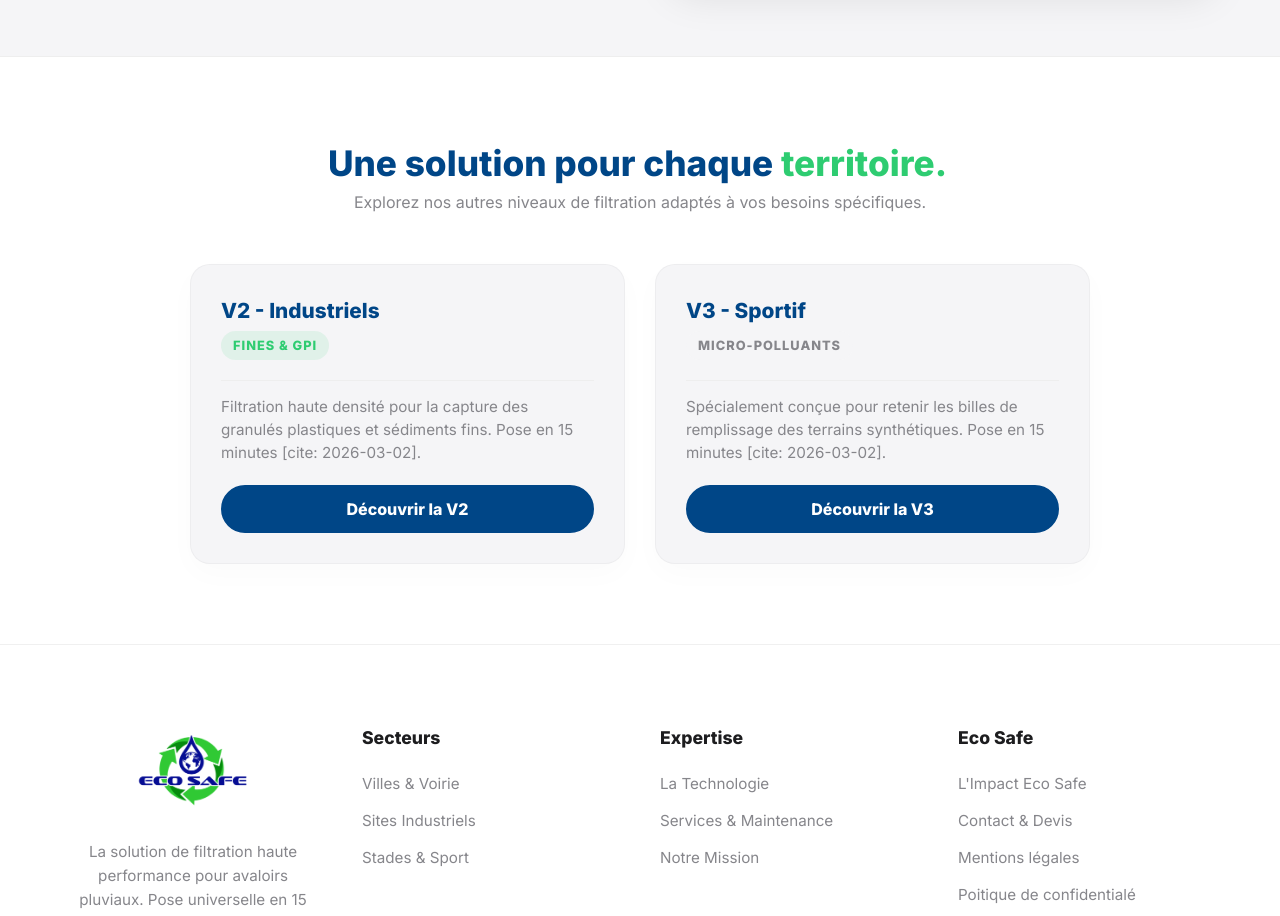
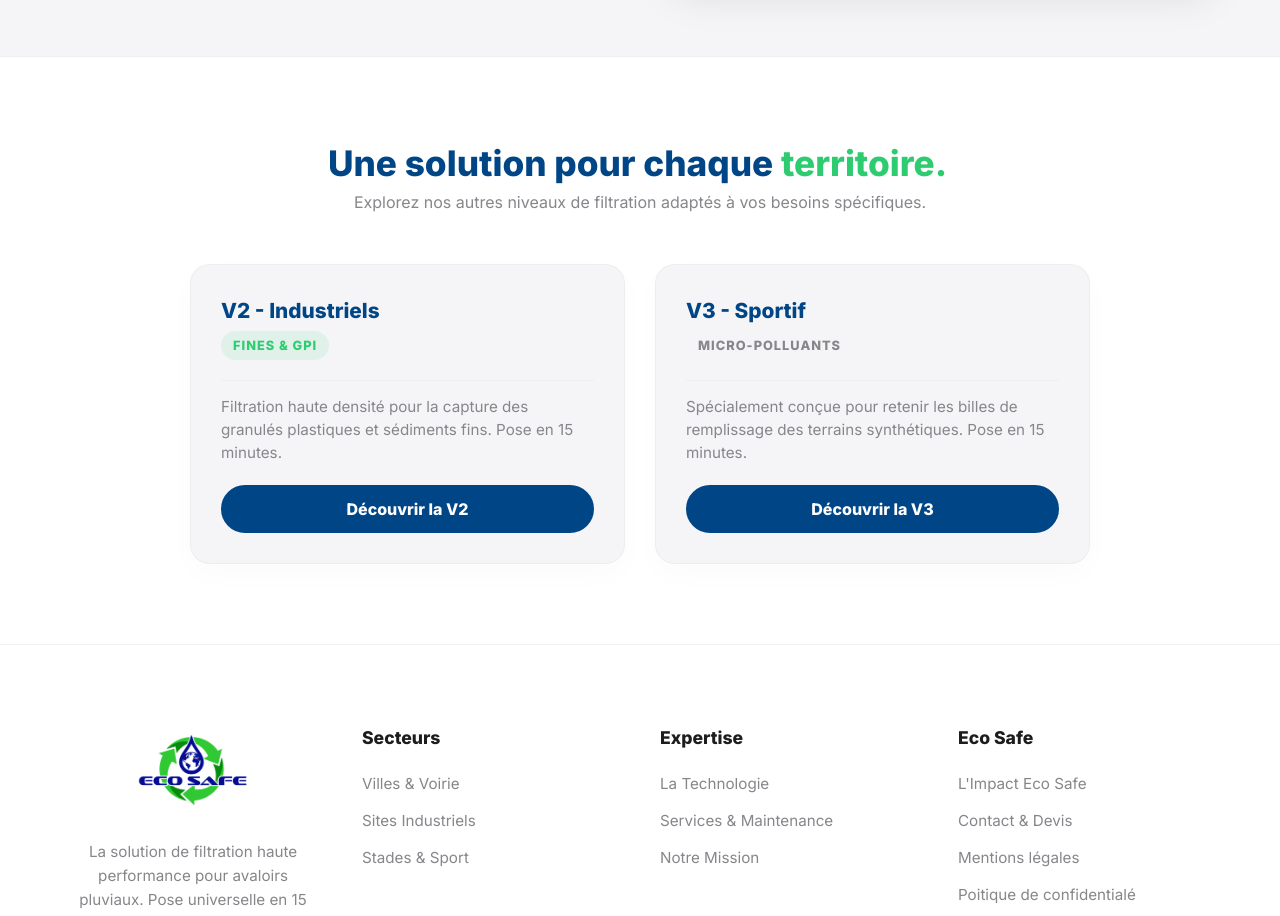
Before and after one commit to DuvalDVL/ecosafe, a Jekyll site: the page built from produit/standard-urbain/index.html, in a window 1280 px wide, cut to the strip 1121-2037 px from the top of the page. Built offline with Jekyll 4.4.1, drawn with Linux system fonts in a browser that asks for light colours.

Commit message:
Update index.html

```diff
--- a/produit/standard-urbain/index.html
+++ b/produit/standard-urbain/index.html
@@ -64,7 +64,7 @@ json_ld: |
           <h3 style="font-size: 1.3rem; margin-bottom: 5px;">V2 - Industriels</h3>
           <span class="badge-variant highlight">Fines & GPI</span>
         </div>
-        <p style="font-size: 0.95rem; color: var(--text-muted); margin-bottom: 20px; flex-grow: 1;">Filtration haute densité pour la capture des granulés plastiques et sédiments fins. Pose en 15 minutes [cite: 2026-03-02].</p>
+        <p style="font-size: 0.95rem; color: var(--text-muted); margin-bottom: 20px; flex-grow: 1;">Filtration haute densité pour la capture des granulés plastiques et sédiments fins. Pose en 15 minutes.</p>
         <a href="{{ site.baseurl }}/produit/industriel/" class="btn btn-primary" style="width: 100%;">Découvrir la V2</a>
       </div>
 
@@ -73,7 +73,7 @@ json_ld: |
           <h3 style="font-size: 1.3rem; margin-bottom: 5px;">V3 - Sportif</h3>
           <span class="badge-variant">Micro-polluants</span>
         </div>
-        <p style="font-size: 0.95rem; color: var(--text-muted); margin-bottom: 20px; flex-grow: 1;">Spécialement conçue pour retenir les billes de remplissage des terrains synthétiques. Pose en 15 minutes [cite: 2026-03-02].</p>
+        <p style="font-size: 0.95rem; color: var(--text-muted); margin-bottom: 20px; flex-grow: 1;">Spécialement conçue pour retenir les billes de remplissage des terrains synthétiques. Pose en 15 minutes.</p>
         <a href="{{ site.baseurl }}/produit/complexe-sportif/" class="btn btn-primary" style="width: 100%;">Découvrir la V3</a>
       </div>
 
```
